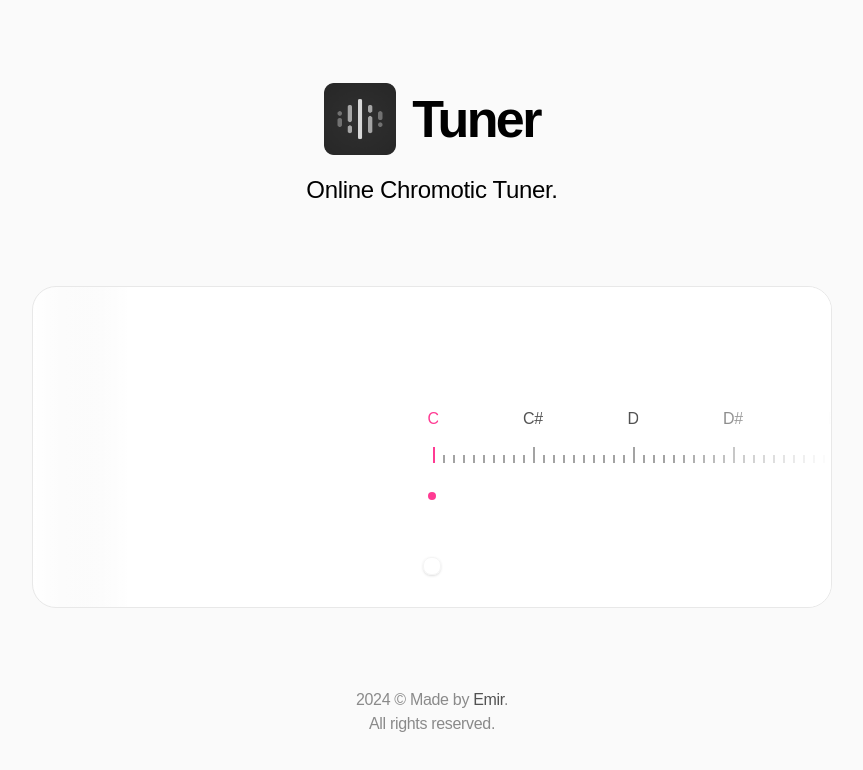
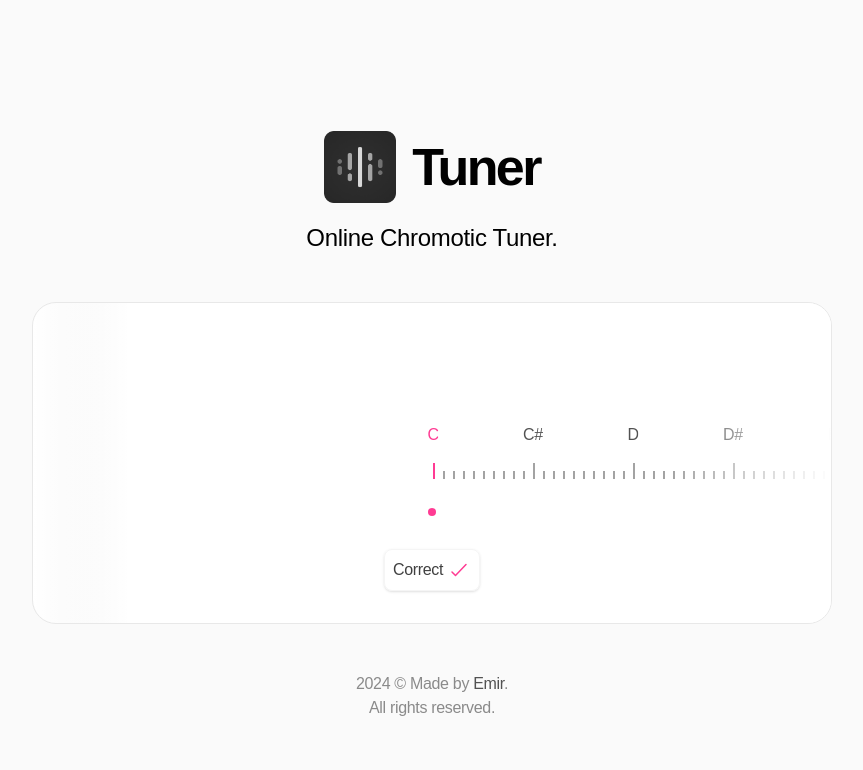
Before and after one commit to emirulucay/tuner-app, a Next.js app: page / in a window 1280 px wide. Shown: the top 770 px of the page, without its empty margins (208-1071 px from the left). Built offline with nearby package versions, Linux system fonts and the light colour scheme; no server answers.

Commit message:
fix: layout

```diff
--- a/app/components/TunerArea.tsx
+++ b/app/components/TunerArea.tsx
@@ -20,7 +20,7 @@ export default function TunerArea({ order, centsOff, selected, notes }: ITunerAr
   return (
     <div>
       {/* Tuner Div */}
-      <div className="w-[800px] flex items-center select-none justify-center relative bg-[#ffffff] border border-[#e8e8e8] overflow-hidden mt-20 py-40 rounded-3xl ">
+      <div className="w-[800px] flex items-center select-none justify-center relative bg-[#ffffff] border border-[#e8e8e8] overflow-hidden py-40 rounded-3xl ">
         <div className="w-24 h-full absolute left-0 bottom-0 bg-gradient-to-r !z-50 from-[#242424]/10 to-transparent"></div>
 
         {/* Left-Right Dark Shadows */}
@@ -33,8 +33,8 @@ export default function TunerArea({ order, centsOff, selected, notes }: ITunerAr
             className="text-neutral-700 background-white border border-neutral-100 p-2 rounded-lg shadow">
             {Math.round(centsOff / 10) < 0 ? `${Math.round(centsOff / 10)} Incrase Tone` : ''}
             {Math.round(centsOff / 10) > 0 ? `+${Math.round(centsOff / 10)} Decrase Tone` : ''}
-            <span className={cx('hidden items-center gap-1',{
-              'text-primary flex': Math.round(centsOff / 10) == 0,
+            <span className={cx('flex items-center gap-1',{
+              'text-primary hidden': Math.round(centsOff / 10) != 0,
             })}>Correct <CheckMark className="text-primary" /></span>
           </div>
         </div>
--- a/app/page.tsx
+++ b/app/page.tsx
@@ -136,15 +136,15 @@ export default function Home() {
   }
 
   return (
-    <div className="w-full min-h-screen bg-[#fafafa] flex items-center py-20 flex-col">
+    <div className="w-full min-h-screen bg-[#fafafa] flex items-center lg:py-32 md:py-16 sm:py-8 flex-col">
       <div className="flex flex-col gap-4 items-center">
       <h1 className="flex gap-4 items-center text-black justify-center text-[52px] font-bold tracking-tighter"><NextImage alt="Tuner App Logo" src="/tunerLogo.png" width={72} height={72} quality={100} priority />Tuner</h1>
       <p className="text-2xl text-black">Online Chromotic Tuner.</p>
       </div>
-      <div className="">
+      <div className="mt-12">
         <TunerArea order={order} centsOff={centsOff} selected={selected} notes={notes} />
       </div>
-      <div className="text-[#8A8A8A] mt-20 text-center gap-2">
+      <div className="text-[#8A8A8A] mt-12 text-center gap-2">
 
       <span>2024 © Made by <a className="text-neutral-600 transition hover:text-neutral-900" href="https://x.com/astrodokki">Emir</a>. <br /> <span>All rights reserved.</span> </span>
 
```
